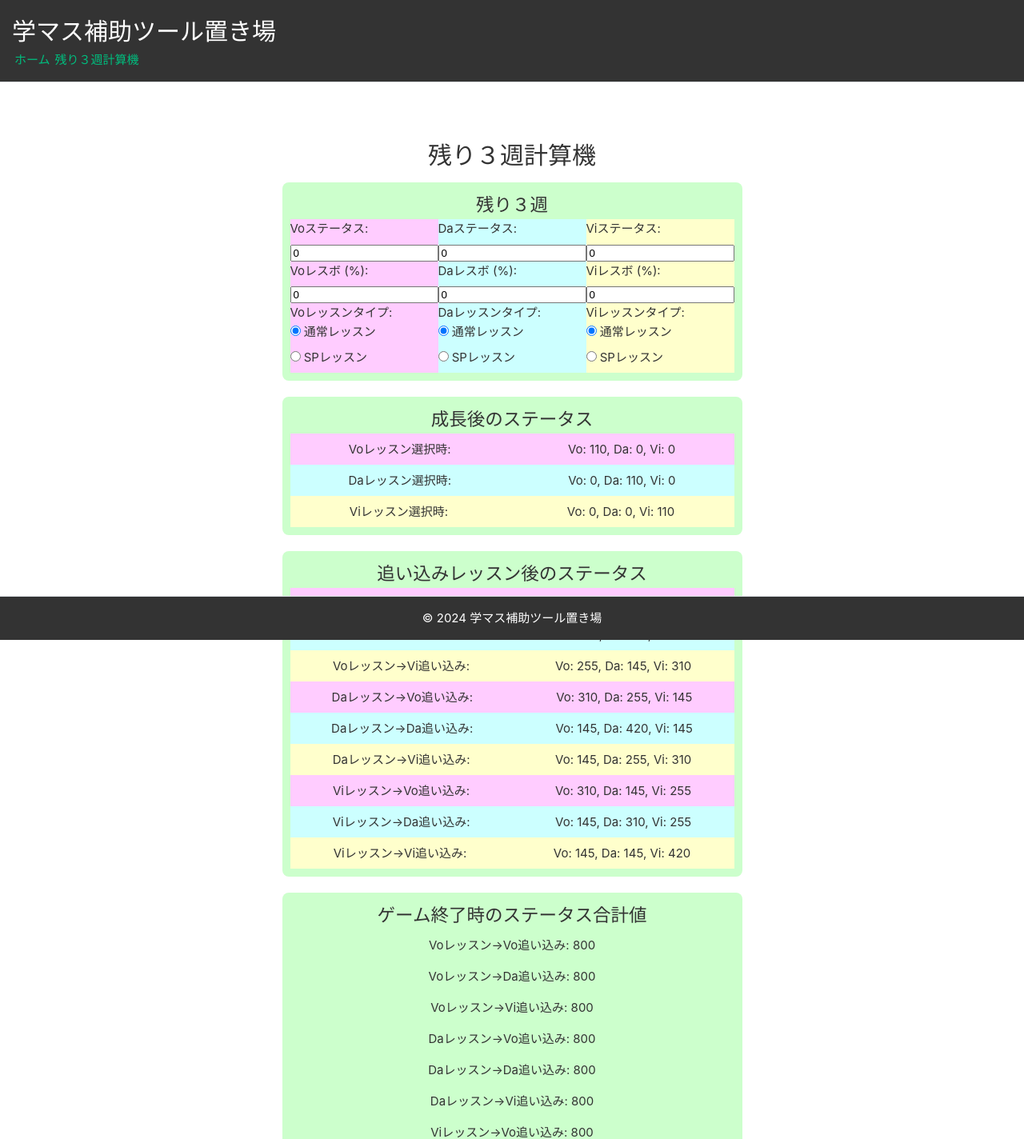
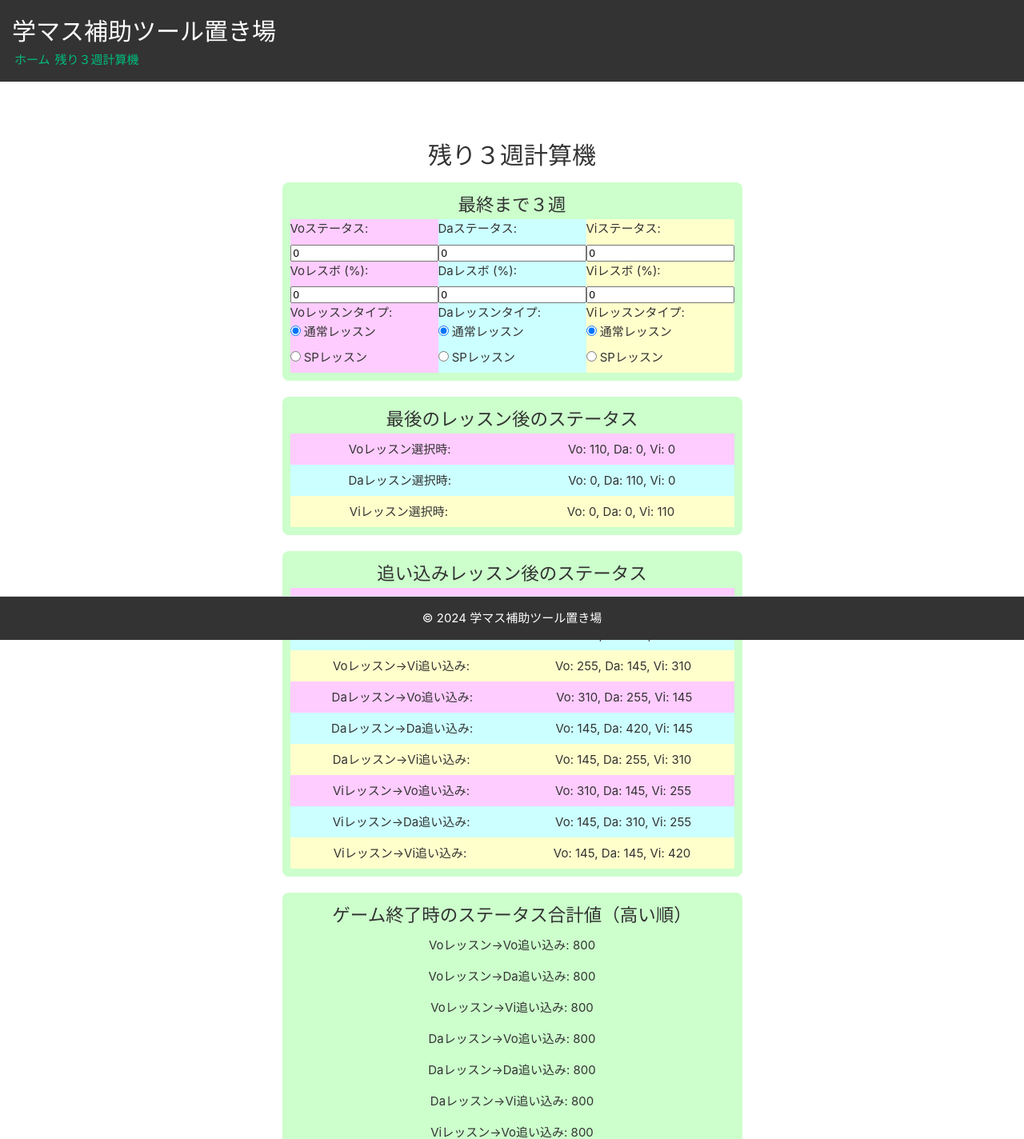
Before and after one commit to ktai98/gakumasu-tools, a Vue app: page /left-3-weeks-calculator in a window 1280 px wide. Shown: the top 1424 px of the page at 80% size. Built offline with nearby package versions, Linux system fonts and the light colour scheme.

Commit message:
fix some words

```diff
--- a/src/views/Left3WeeksCalculator.vue
+++ b/src/views/Left3WeeksCalculator.vue
@@ -2,7 +2,7 @@
   <div class="calculator-container">
     <h1>残り３週計算機</h1>
     <div class="input-section">
-      <h2>残り３週</h2>
+      <h2>最終まで３週</h2>
       <form @submit.prevent>
         <div class="input-row">
           <div class="input-group vo-group">
@@ -52,7 +52,7 @@
       </form>
     </div>
     <div class="results-section">
-      <h2>成長後のステータス</h2>
+      <h2>最後のレッスン後のステータス</h2>
       <div class="result-row vo-group">
         <p>Voレッスン選択時:</p>
         <p>Vo: {{ results.voLesson.vo }}, Da: {{ results.voLesson.da }}, Vi: {{ results.voLesson.vi }}</p>
@@ -106,7 +106,7 @@
       </div>
     </div>
     <div class="results-section">
-      <h2>ゲーム終了時のステータス合計値</h2>
+      <h2>ゲーム終了時のステータス合計値（高い順）</h2>
       <div v-for="(result, index) in sortedResults" :key="index" class="result-row">
         <p>{{ result.label }}: {{ result.total }}</p>
       </div>
```
